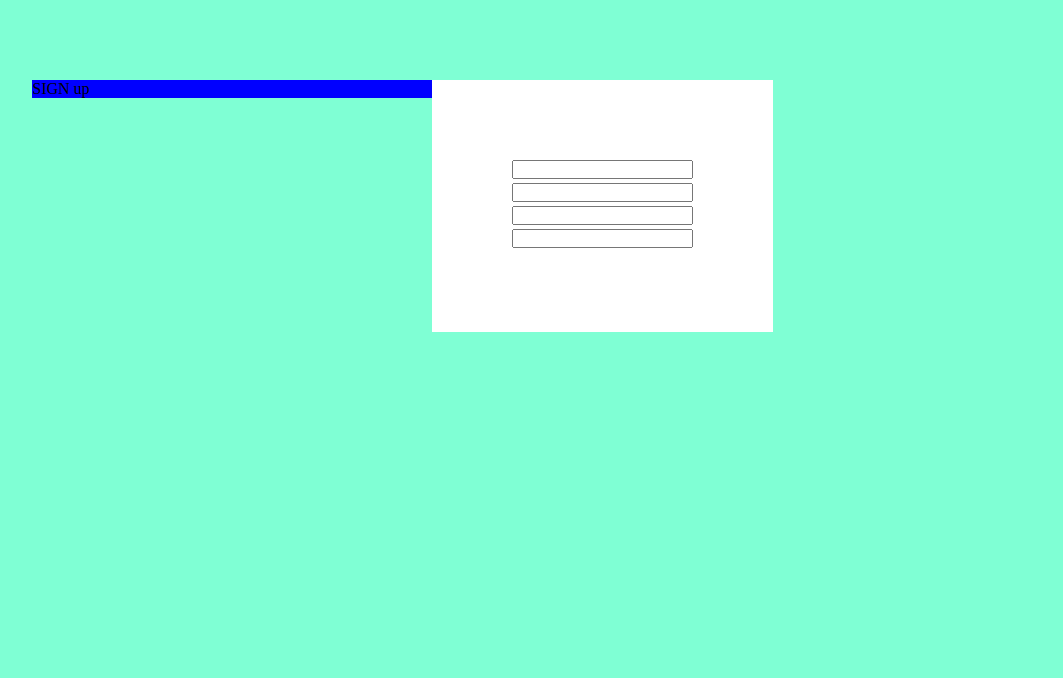
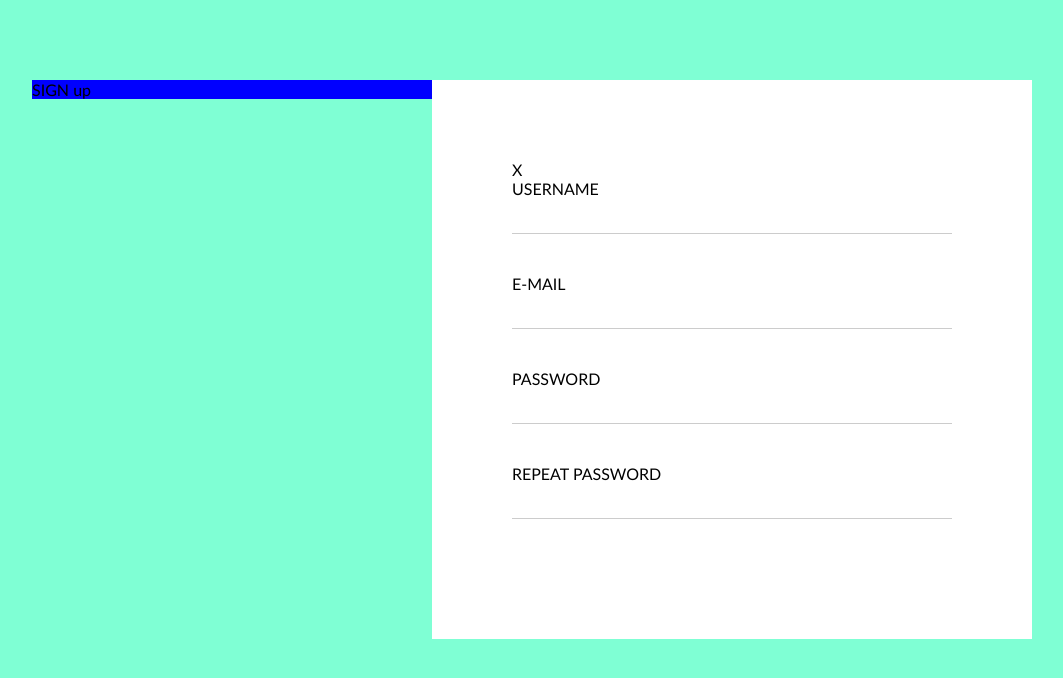
Before and after one commit to Ramunas-Bkr/4-Sign-Up, a plain HTML site: page index.html in a window 1280 px wide. Shown: the whole page, without its empty margins (108-1171 px from the left). Drawn offline with Linux system fonts and the light colour scheme.

Commit message:
Penktadienio darbas

```diff
--- a/css/style.css
+++ b/css/style.css
@@ -7,6 +7,10 @@ body * {
 }
 body {
     background-color: aquamarine;
+    font-family: 'Gill Sans', 'Gill Sans MT', Calibri, 'Trebuchet MS', sans-serif;
+    font: bold;
+
+
 }
 .container {
         display: inline-block;
@@ -24,9 +28,37 @@ body {
         }
     .right {
         display: inline-block;
+        width: 60%;
         padding: 80px;
         float: left;
         background-color: white;
-        font-size: 20px;
-        color: white;
-         }
+        }
+    .close {
+
+    }
+    .form {
+        display: inline-block;
+        width: 100%;
+
+    }
+        form > .form-row {
+            display: inline-block;
+            width: 100%;
+            margin-bottom: 40px;
+        }
+            form > .form-row > label {
+                display: inline-block;
+                width: 100%;
+                margin-bottom: 5px;
+                text-transform: uppercase;
+            }
+            form > .form-row > input {
+                display: inline-block;
+                width: 100%;
+                border: none;
+                border-bottom: 1px solid #ccc;
+                line-height: 30px;
+                font-size: 18px;
+                color: #333;
+                /baigta 59:47 */
+            }
--- a/index.html
+++ b/index.html
@@ -13,19 +13,24 @@
             SIGN up
         </div>
         <div class="right">
+            <div class="close">X</div>
             <form>
                 <div class="form-row">
-                    <label for=""></label>
-                    <input type="text"></div>
+                    <label for="Username">USERNAME</label>
+                    <input type="text">
+                </div>
                 <div class="form-row">
-                    <label for=""></label>
-                    <input type="text"></div>
+                    <label for="">E-MAIL</label>
+                    <input type="text">
+                </div>
                 <div class="form-row">
-                    <label for=""></label>
-                    <input type="text"></div>
+                    <label for="">PASSWORD</label>
+                    <input type="text">
+                </div>
                 <div class="form-row">
-                    <label for=""></label>
-                    <input type="text"></div>
+                    <label for="">REPEAT PASSWORD</label>
+                    <input type="text">
+                </div>
             </form>
 
         </div>
```
